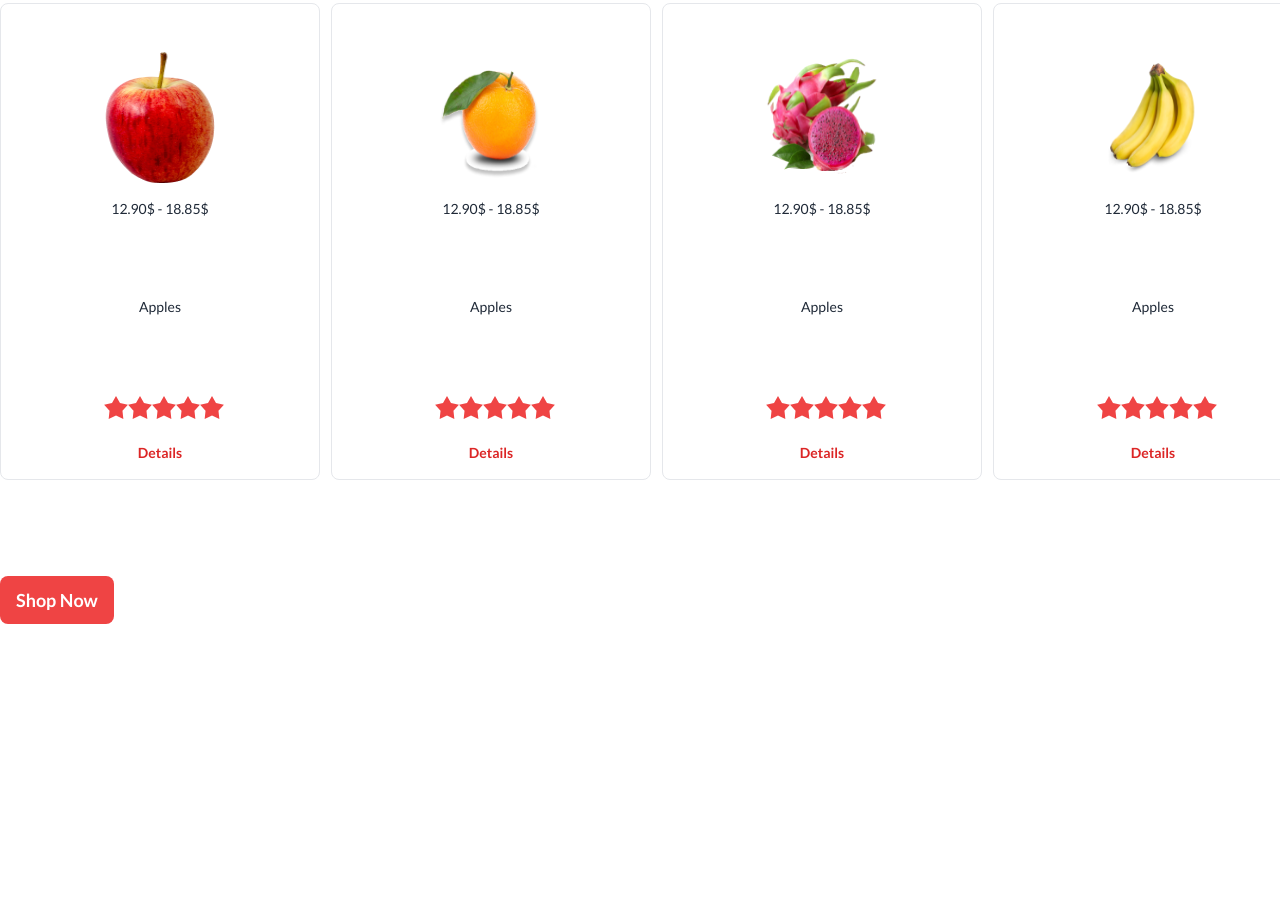
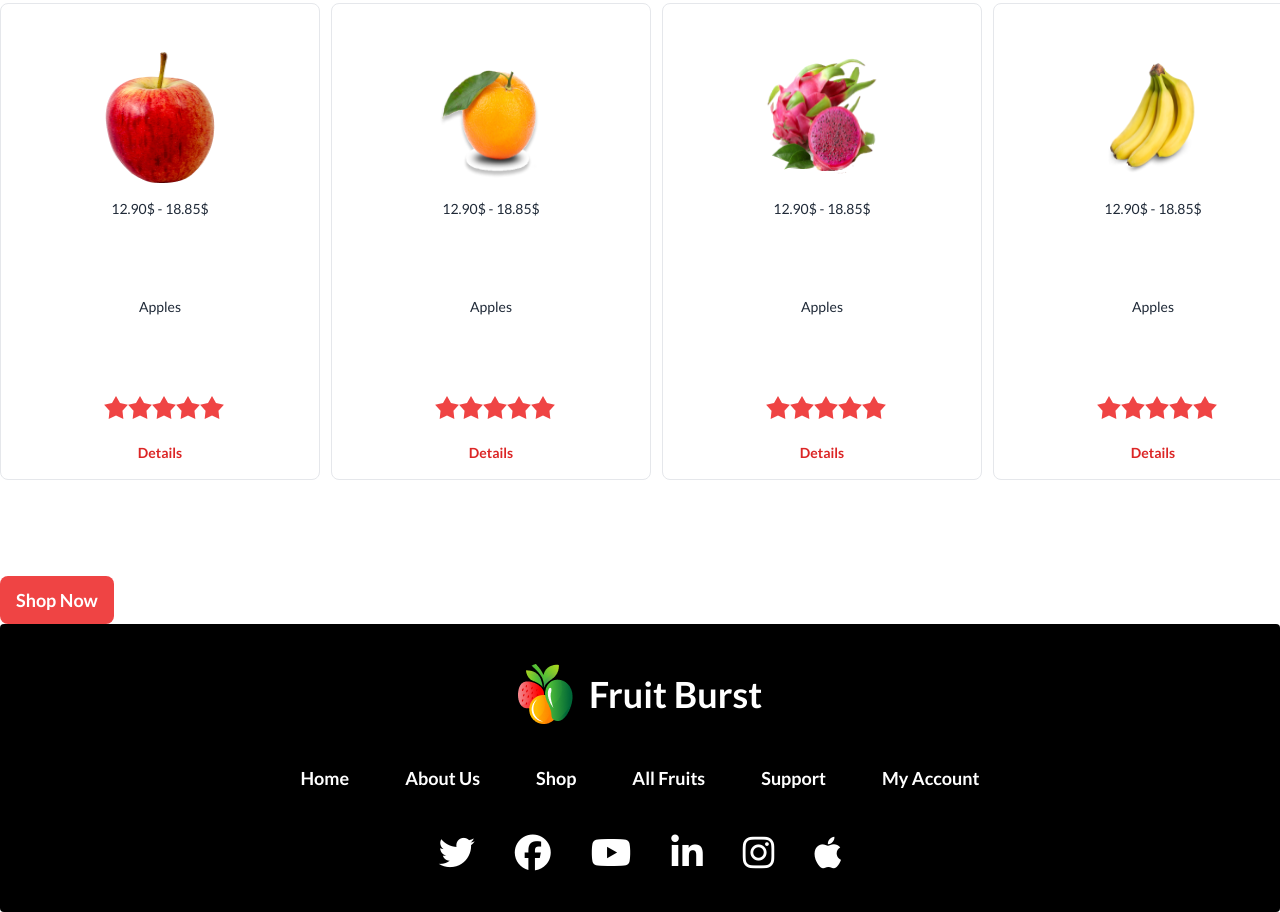
Before and after one commit to ZarinTasminSejuti/Fruit-Burst-Page, a plain HTML site: page index.html in a window 1280 px wide. Shown: the part 997-1909 px from the top of the page. Before the commit the page ends 1621 px from the top, so only its background shows below. Drawn offline with nearby package versions, Linux system fonts and the light colour scheme.

Commit message:
added footer section

```diff
--- a/index.html
+++ b/index.html
@@ -59,7 +59,7 @@
         <div class="carousel min-h-[600px] w-full mt-14">
             <!-- slide 1 -->
             <div id="slide1" class="hero carousel-item relative w-full bg-gradient-to-b from-black from-5%">
-              <img src="/images/banner1.png" class="w-full absolute mix-blend-multiply" />
+              <img src="./images/banner1.png" class="w-full absolute mix-blend-multiply" />
 
               <div class="hero-content text-center text-neutral-content">
                 <div class="max-w-3xl">
@@ -77,7 +77,7 @@
 
             <!-- slide 2-->
             <div id="slide2" class="hero carousel-item relative w-full bg-gradient-to-b from-black from-5%">
-              <img src="/images/banner2.png" class="w-full absolute mix-blend-multiply" />
+              <img src="./images/banner2.png" class="w-full absolute mix-blend-multiply" />
 
               <div class="hero-content text-center text-neutral-content">
                 <div class="max-w-3xl">
@@ -403,7 +403,30 @@
 
     <!-- footer section -->
     <footer>
-
+        <footer class="footer footer-center p-10 bg-black text-base-content rounded">
+            <div class="flex gap-4">
+                <img src="./images/logo.png" alt="">
+                <h3 class="normal-case text-4xl text-white font-bold">Fruit Burst</h3>
+            </div>
+            <div class="grid grid-flow-col gap-14 text-lg font-semibold text-white">
+              <a class="link link-hover">Home</a>
+              <a class="link link-hover">About Us</a>
+              <a class="link link-hover">Shop</a>
+              <a class="link link-hover">All Fruits</a>
+              <a class="link link-hover">Support</a>
+              <a class="link link-hover">My Account</a>
+            </div>
+            <div>
+              <div class="grid grid-flow-col text-white text-4xl gap-10">
+                <a class="icons" href=""><i class="fa-brands fa-twitter"></i></a>
+            <a href=""><i class="fa-brands fa-facebook"></i></a>
+            <a href=""><i class="fa-brands fa-youtube"></i></a>
+            <a href=""><i class="fa-brands fa-linkedin-in"></i></a>
+            <a href=""><i class="fa-brands fa-instagram"></i></a>
+            <a href=""><i class="fa-brands fa-apple"></i></a>
+              </div>
+            </div>
+          </footer>
     </footer>
 </body>
 </html>
```
